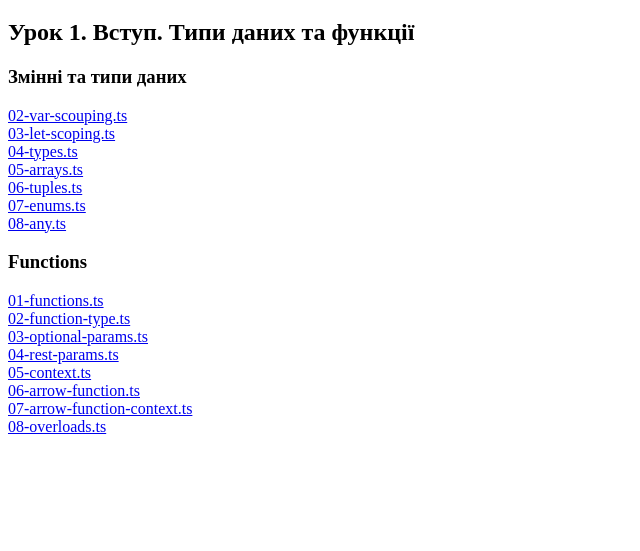
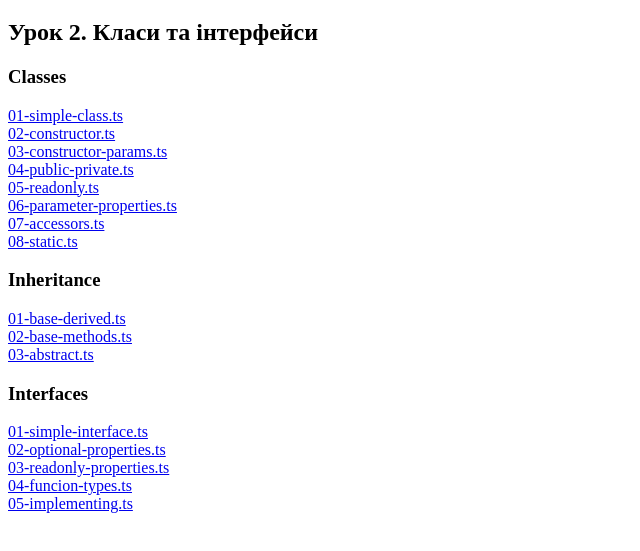
Before and after one commit to RomaSamkov/ts-notes, a website: page index.html in a window 1280 px wide. Shown: the part 61-612 px from the top of the page, without its empty margins (0-640 px from the left). Drawn offline with Linux system fonts and the light colour scheme.

Commit message:
Update index.html

```diff
--- a/index.html
+++ b/index.html
@@ -1,31 +1,36 @@
 <!DOCTYPE html>
 <html>
     <head>
-        <title>TypeScript Fundamentals. Урок 1. Типи даних та функції</title>
+        <title>TypeScript Fundamentals. Урок 2. Класи та інтерфейси</title>
     </head>
+
     <body>
         <h1>TypeScript Fundamentals</h1>
-        <h2>Урок 1. Вступ. Типи даних та функції</h2>
+        <h2>Урок 2. Класи та інтерфейси</h2>
         <section>
-            <h3>Змінні та типи даних</h3>
-            <a href="/pages/01-02-var-scoping.html">02-var-scouping.ts</a> <br />
-            <a href="/pages/01-03-let-scoping.html">03-let-scoping.ts</a> <br />
-            <a href="/pages/01-04-types.html">04-types.ts</a> <br />
-            <a href="/pages/01-05-arrays.html">05-arrays.ts</a> <br />
-            <a href="/pages/01-06-tuples.html">06-tuples.ts</a> <br />
-            <a href="/pages/01-07-enums.html">07-enums.ts</a> <br />
-            <a href="/pages/01-08-any.html">08-any.ts</a> <br />
+            <h3>Classes</h3>
+            <a href="/pages/01-01-simple-class.html">01-simple-class.ts</a> <br />
+            <a href="/pages/01-02-constructor.html">02-constructor.ts</a> <br />
+            <a href="/pages/01-03-constructor-params.html">03-constructor-params.ts</a> <br />
+            <a href="/pages/01-04-public-private.html">04-public-private.ts</a> <br />
+            <a href="/pages/01-05-readonly.html">05-readonly.ts</a> <br />
+            <a href="/pages/01-06-parameter-properties.html">06-parameter-properties.ts</a> <br />
+            <a href="/pages/01-07-accessors.html">07-accessors.ts</a> <br />
+            <a href="/pages/01-08-static.html">08-static.ts</a> <br />
         </section>
         <section>
-            <h3>Functions</h3>
-            <a href="/pages/02-01-functions.html">01-functions.ts</a> <br />
-            <a href="/pages/02-02-function-type.html">02-function-type.ts</a> <br />
-            <a href="/pages/02-03-optional-parameters.html">03-optional-params.ts</a> <br />
-            <a href="/pages/02-04-rest-parameters.html">04-rest-params.ts</a> <br />
-            <a href="/pages/02-05-context.html">05-context.ts</a> <br />
-            <a href="/pages/02-06-arrow-function.html">06-arrow-function.ts</a> <br />
-            <a href="/pages/02-07-arrow-function-context.html">07-arrow-function-context.ts</a> <br />
-            <a href="/pages/02-08-overloads.html">08-overloads.ts</a> <br />
+            <h3>Inheritance</h3>
+            <a href="/pages/02-01-base-derived.html">01-base-derived.ts</a> <br />
+            <a href="/pages/02-02-base-method.html">02-base-methods.ts</a> <br />
+            <a href="/pages/02-03-abstract.html">03-abstract.ts</a> <br />
+        </section>
+        <section>
+            <h3>Interfaces</h3>
+            <a href="/pages/03-01-simple-interface.html">01-simple-interface.ts</a> <br />
+            <a href="/pages/03-02-optional-properties.html">02-optional-properties.ts</a> <br />
+            <a href="/pages/03-03-readonly-properties.html">03-readonly-properties.ts</a> <br />
+            <a href="/pages/03-04-function-types.html">04-funcion-types.ts</a> <br />
+            <a href="/pages/03-05-implementing.html">05-implementing.ts</a> <br />
         </section>
     </body>
 </html>
```
